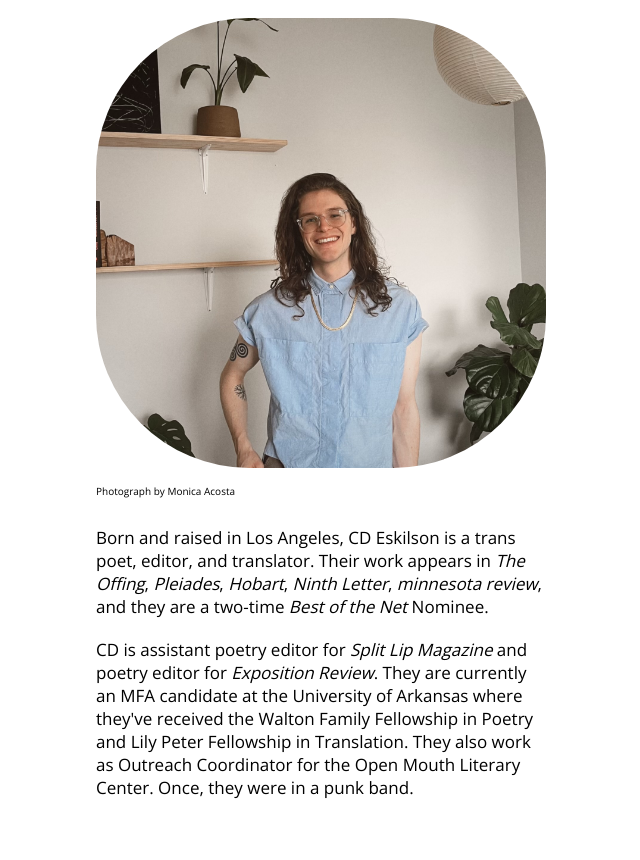
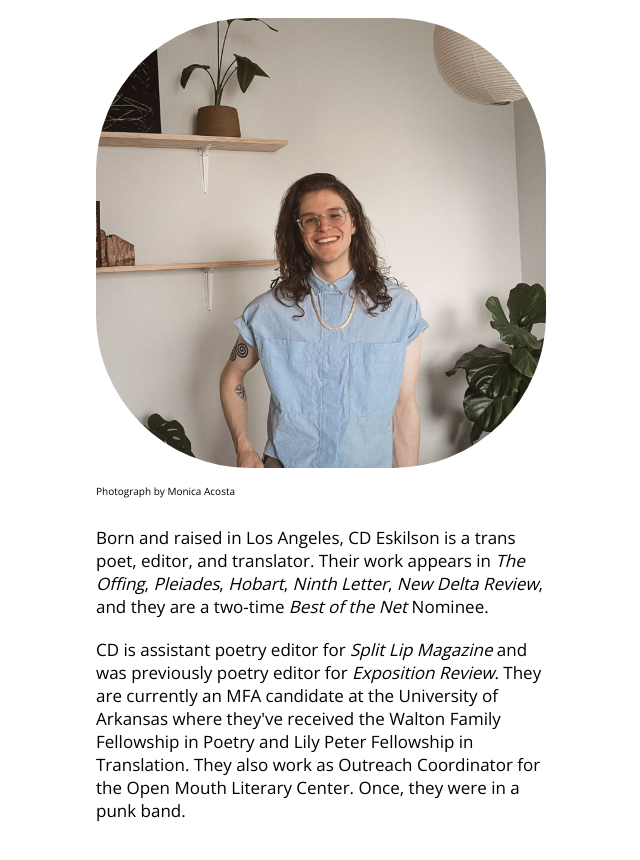
Before and after one commit to cdeskilson/cdeskilson, a Gatsby site in the folder professional-website/: page / in a window 1280 px wide. Shown: the part 154-1014 px from the top of the page, without its empty margins (319-959 px from the left). Built offline with nearby package versions, Linux system fonts and the light colour scheme; Gatsby itself is replaced by a stand-in of ours.

Commit message:
Update index.tsx
updated bio.

```diff
--- a/professional-website/src/components/About/index.tsx
+++ b/professional-website/src/components/About/index.tsx
@@ -76,11 +76,11 @@ export default function About() {
           <BioItem>
             Born and raised in Los Angeles, CD Eskilson is a trans poet, editor, and
             translator. Their work appears in <i>The Offing</i>,{" "}<i>Pleiades</i>,{" "}<i>Hobart</i>,
-            {" "}<i>Ninth Letter</i>,{" "}<i>minnesota review</i>,
+            {" "}<i>Ninth Letter</i>,{" "}<i>New Delta Review</i>,
             {" "}and they are a two-time <i>Best of the Net</i> Nominee.
           </BioItem>
           <BioItem>
-            CD is assistant poetry editor for <i>Split Lip Magazine</i> and poetry editor for <i>Exposition Review</i>. They are currently an MFA candidate at the University of Arkansas where
+            CD is assistant poetry editor for <i>Split Lip Magazine</i> and was previously poetry editor for <i>Exposition Review</i>. They are currently an MFA candidate at the University of Arkansas where
             they've received the Walton Family Fellowship in Poetry and Lily Peter Fellowship in Translation. They also work as Outreach Coordinator for the Open Mouth Literary Center. Once, they
             were in a punk band.
           </BioItem>
```
